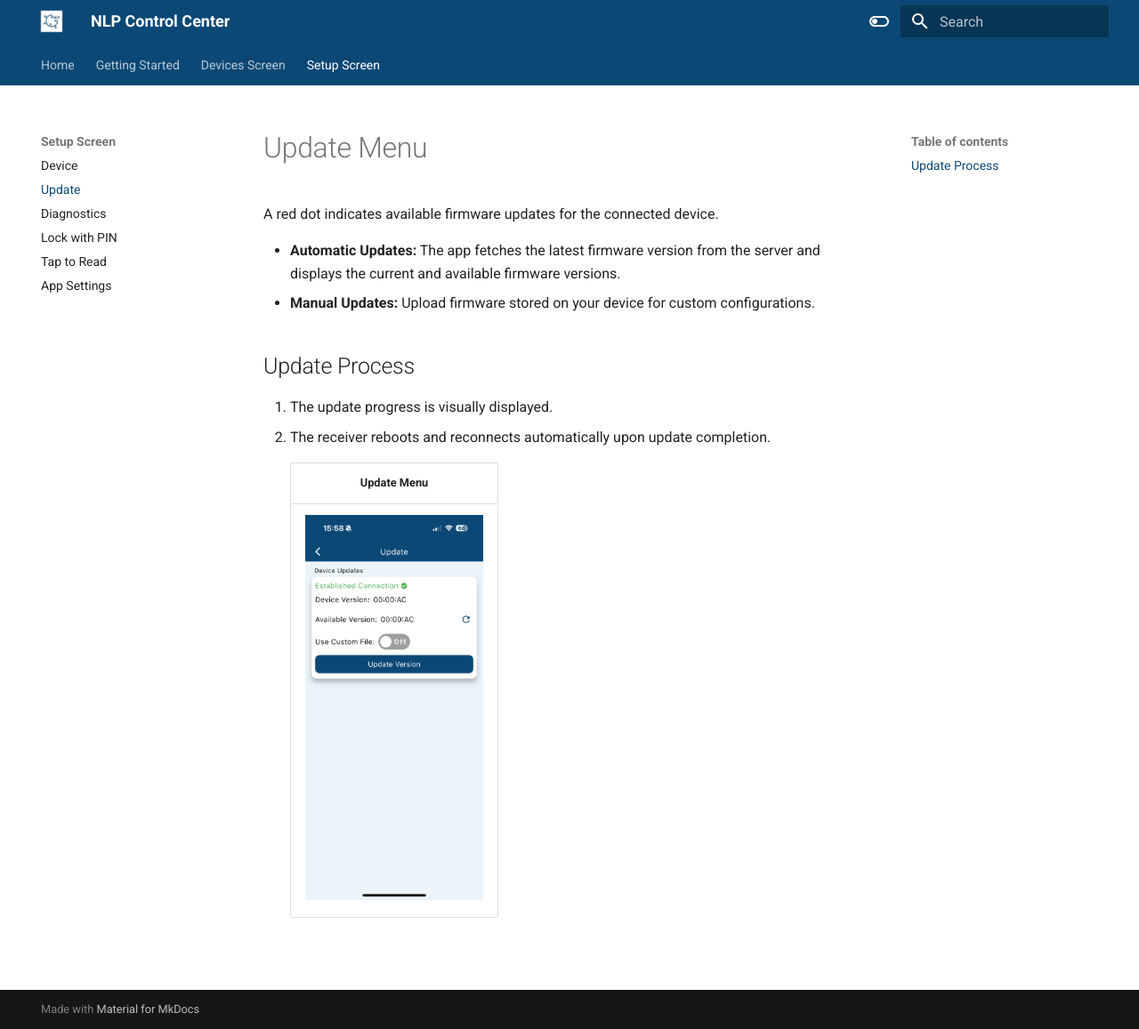
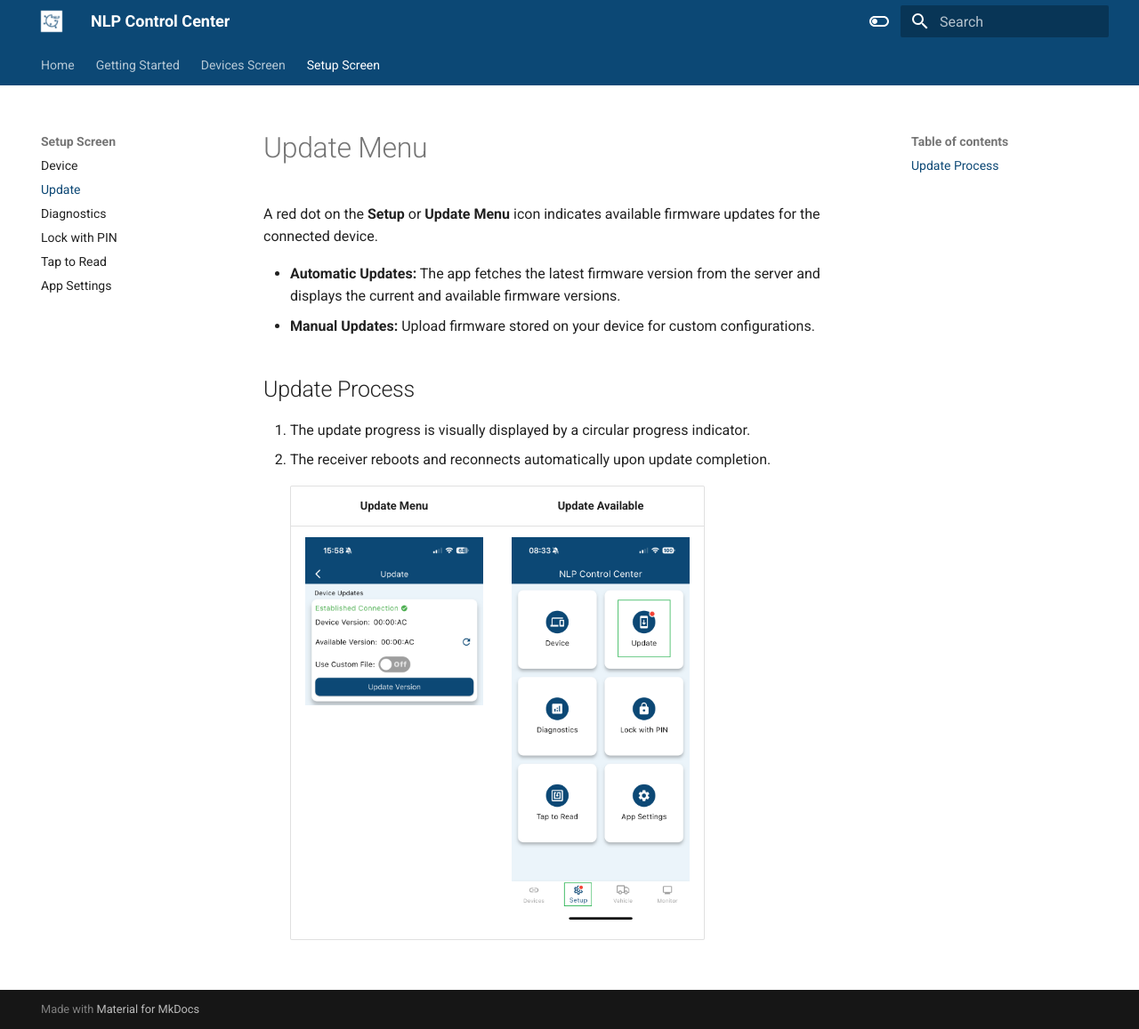
Before and after one commit to KorbiNeosens/nlp_app_manual, an MkDocs documentation site: the page built from docs/setup-screen/update.md, in a window 1280 px wide and 1157 px high. Shown: the whole window at 89% size. Built offline with MkDocs 1.6.1 and Material for MkDocs 9.7.7, drawn with Linux system fonts in a browser that asks for light colours.

```diff
--- a/docs/setup-screen/update.md
+++ b/docs/setup-screen/update.md
@@ -1,16 +1,18 @@
-
+---
+pdf: true
+---
 # Update Menu
 
-A red dot indicates available firmware updates for the connected device.
+A red dot on the **Setup** or **Update Menu** icon indicates available firmware updates for the connected device.
 
 - **Automatic Updates:** The app fetches the latest firmware version from the server and displays the current and available firmware versions.
 - **Manual Updates:** Upload firmware stored on your device for custom configurations.
 
 ## Update Process
 
-1. The update progress is visually displayed.
+1. The update progress is visually displayed by a circular progress indicator.
 2. The receiver reboots and reconnects automatically upon update completion.
 
-    | **Update Menu**       |
-    |:----------------------:|
-    | ![Update Menu](images/update_menu.PNG){width="200px"} |
+    | **Update Menu**       |**Update Available**       |
+    |:----------------------:|:----------------------:|
+    | ![Update Menu](images/update_menu.PNG){width="200px"} |![Update Available](images/updateAvailable.PNG){width="200px"} |
```
Also changed, not shown: docs/setup-screen/images/updateAvailable.PNG (added), docs/setup-screen/images/update_menu - Copy.PNG (added), docs/setup-screen/images/update_menu.PNG.
